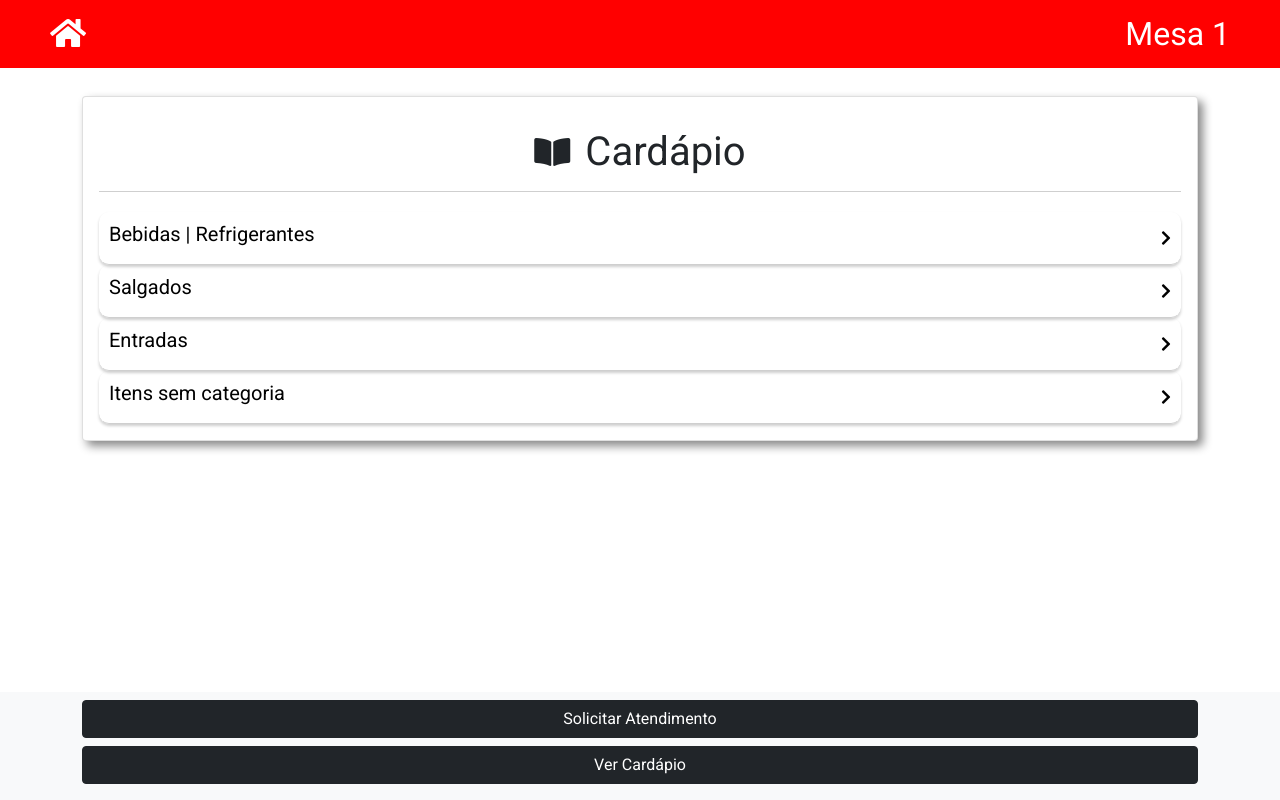
After one commit to universipython/pro_waiter, a Django app: a page that uses clientes/templates/base.html in a window 1280 px wide. The commit adds this page. Run offline with Django 3.2, Linux system fonts and the light colour scheme; data comes from the database, SQL or seed files in the repository; both versions use the stored data as it was after the commit.

Commit message:
Mudanças realizadas na parte 4.5

```diff
--- /dev/null
+++ b/clientes/static/css/cardapio_cliente.css
@@ -0,0 +1,85 @@
+
+.card {
+  box-shadow: 5px 5px 10px #888888;
+}
+
+.titulo-card {
+  display: flex;
+  flex-direction: row;
+  justify-content: center;
+  align-items: center;
+  padding: 15px;
+  border-bottom: 1px solid #cfcfcf;
+  margin-bottom: 20px;
+}
+
+.titulo-card h1 {
+  margin: 0;
+}
+
+.titulo-card i {
+  margin-right: 15px;
+}
+
+.categoria {
+  text-decoration: none;
+  color: black;
+  display: flex;
+  justify-content: space-between;
+  align-items: center;
+  padding: 10px;
+  border-bottom: 1px solid #cfcfcf;
+  border-radius: 10px;
+  box-shadow: 0 2px 3px #cfcfcf;
+}
+
+.categoria h5 {
+  max-width: 95%;
+  word-wrap: break-word;
+}
+
+.categoria:hover {
+  color: black;
+}
+
+.item-cardapio {
+  display: flex;
+  flex-direction: column;
+  width: 90%;
+  align-items: strech;
+  justify-content: center;
+  margin: auto;
+  margin-bottom: 5px;
+  padding: 15px;
+  border: 1px solid #f5d3d3;
+  border-radius: 10px;
+}
+
+.item-cardapio .titulo-preco {
+  width: 100%;
+  display: flex;
+  flex-wrap: wrap;
+  justify-content: space-between;
+  align-items: center;
+  word-wrap: break-all;
+}
+
+.item-cardapio .titulo-preco p {
+  max-width: 100%;
+}
+
+.item-valor {
+  background: #ff2e2e;
+  color: white;
+  border-radius: 5px;
+  padding: 5px;
+}
+
+.item-titulo {
+  font-size: 1.2rem;
+}
+
+.clicado {
+  color: black;
+  background: #f0f0f0;
+}
--- a/clientes/templates/base.html
+++ b/clientes/templates/base.html
@@ -17,6 +17,8 @@
 
     <!-- Styles -->
     <link rel="stylesheet" href="{% static 'css/base.css' %}">
+    {% block meta %}
+    {% endblock meta %}
 
     <!-- Google Font -->
     <link rel="preconnect" href="https://fonts.googleapis.com">
@@ -28,7 +30,7 @@
   <body>
     <header>
       <div class="header-container">
-        <a href="#"><i class="fas fa-home fa-2x"></i></a>
+        {% block mesa-cliente-url %}{% endblock %}
         <h2>{% block mesa %}{% endblock mesa %}</h2>
       </div>
     </header>
@@ -46,7 +48,7 @@
       <nav class="navbar fixed-bottom navbar-light bg-light" >
         <div class="container d-flex flex-column align-items-stretch">
           <a class="btn btn-dark mb-2" href="#">Solicitar Atendimento</a>
-          <a class="btn btn-dark mb-2" href="#">Ver Cardápio</a>
+          {% block cardapio-cliente-url %}{% endblock %}
         </div>
       </nav>
     </footer>
--- /dev/null
+++ b/clientes/templates/clientes/cardapio_cliente.html
@@ -0,0 +1,89 @@
+{% extends 'base.html' %}
+{% load static %}
+
+
+{% block meta %}
+  <link rel="stylesheet" href="{% static 'css/cardapio_cliente.css' %}">
+{% endblock meta %}
+
+{% block title %}
+  Mesa {{ mesa.numero }} | Cardápio
+{% endblock title %}
+
+{% block mesa-cliente-url %}
+  <a href="{{ mesa.get_absolute_url }}"><i class="fas fa-home fa-2x"></i></a>
+{% endblock mesa-cliente-url %}
+
+{% block cardapio-cliente-url %}
+  <a class="btn btn-dark mb-2" href="{{ mesa.get_menu_url }}">Ver Cardápio</a>
+{% endblock cardapio-cliente-url %}
+
+{% block mesa %}
+  Mesa {{ mesa.numero }}
+{% endblock mesa %}
+
+{% block content %}
+  <div class="container">
+    <div class="card p-3">
+      <div class="titulo-card">
+        <i class="fas fa-book-open fa-2x"></i>
+        <h1>Cardápio</h1>
+      </div>
+      {% for categoria in categorias %}
+        <a class="categoria" data-bs-toggle="collapse" href="#c-{{ categoria.id }}" role="button" aria-expanded="false" aria-controls="c-{{ categoria.id }}">
+          <h5>{{ categoria }}</h5>
+          <i class="fas fa-chevron-right"></i>
+        </a>
+        <div class="collapse" id="c-{{ categoria.id }}">
+          {% for item in categoria.itemcardapio_set.all %}
+            {% if item.ativo %}
+              <div class="item-cardapio">
+                <div class="titulo-preco">
+                  <p class="item-titulo">{{ item }}</p>
+                  <p><span class="item-valor">R${{ item.preco }}</span></p>
+                </div>
+                {% if item.descricao %}
+                  <p> {{ item.descricao }} </p>
+                {% endif %}
+              </div>
+            {% endif %}
+          {% endfor %}
+        </div>
+      {% endfor %}
+      {% if itens_sem_categoria %}
+        <a class="categoria" data-bs-toggle="collapse" href="#sem-categoria" role="button" aria-expanded="false" aria-controls="sem-categoria">
+          <h5>Itens sem categoria</h5>
+          <i class="fas fa-chevron-right"></i>
+        </a>
+        <div class="collapse" id="sem-categoria">
+          {% for item in itens_sem_categoria %}
+            {% if item.ativo %}
+              <div class="item-cardapio">
+                <div class="titulo-preco">
+                  <p class="item-titulo">{{ item }}</p>
+                  <p><span class="item-valor">R${{ item.preco }}</span></p>
+                </div>
+                {% if item.descricao %}
+                  <p> {{ item.descricao }} </p>
+                {% endif %}
+              </div>
+            {% endif %}
+          {% endfor %}
+        </div>
+      {% endif %}
+    </div>
+  </div>
+
+  <script type="text/javascript">
+    $(document).ready(function() {
+      $(".categoria").click(function() {
+        $("i", this).toggleClass("fa-chevron-right fa-chevron-down");
+        $(this).toggleClass("clicado");
+      })
+    })
+  </script>
+
+
+
+
+{% endblock content %}
--- a/clientes/urls.py
+++ b/clientes/urls.py
@@ -3,4 +3,6 @@ from . import views
 
 urlpatterns = [
     path('mesa/<slug:slug>/', views.mesa_cliente, name="mesa-cliente"),
+    path('cardapio/<slug:slug>/', views.cardapio_cliente,
+         name='cardapio-cliente'),
 ]
--- a/clientes/views.py
+++ b/clientes/views.py
@@ -1,6 +1,9 @@
 from django.shortcuts import render, get_object_or_404
 from restaurante.models import Mesa, Comanda
 from collections import namedtuple
+
+from restaurante.models import Categoria, ItemCardapio
+from django.db.models import Count, Q
 
 
 def mesa_cliente(request, slug):
@@ -24,3 +27,17 @@ def mesa_cliente(request, slug):
                   'clientes/mesa_cliente.html',
                   {'mesa':mesa, 'comanda':comanda, 'pedidos':pedidos}
     )
+
+
+def cardapio_cliente(request, slug):
+    mesa = get_object_or_404(Mesa, slug=slug)
+    categorias = Categoria.objects. \
+                annotate(ativos=Count('itemcardapio', \
+                                      filter=Q(itemcardapio__ativo=True))). \
+                                      filter(ativos__gt=0)
+    itens_sem_categoria = ItemCardapio.objects.filter(categoria__isnull=True,
+                                                      ativo=True)
+    return render(request, 'clientes/cardapio_cliente.html',
+                  {'mesa':mesa,
+                   'categorias':categorias,
+                   'itens_sem_categoria':itens_sem_categoria})
--- a/restaurante/models.py
+++ b/restaurante/models.py
@@ -1,6 +1,7 @@
 from django.db import models
 from django.utils.crypto import get_random_string
 from django.utils import timezone
+from django.urls import reverse
 
 
 # Create your models here.
@@ -27,6 +28,12 @@ class Mesa(models.Model):
                     slug_is_wrong = True
                 if slug_is_wrong:
                     self.slug = get_random_string(8)
+
+    def get_absolute_url(self):
+        return reverse('mesa-cliente', args=[self.slug])
+
+    def get_menu_url(self):
+        return reverse('cardapio-cliente', args=[self.slug])
 
 
 class Comanda(models.Model):
```
Also changed, not shown: clientes/templates/clientes/mesa_cliente.html (+8 -0 lines), db.sqlite3.
